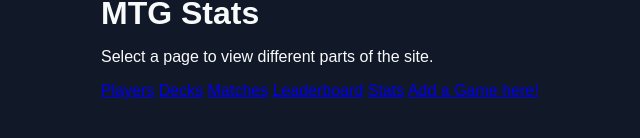
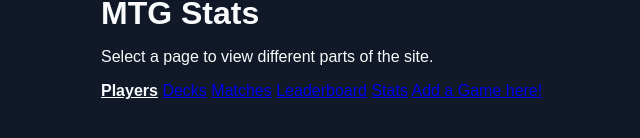
Before and after one commit to BudLou/MTGStats, a website: page public/index.html in a window 1280 px wide. Shown: the part 130-268 px from the top of the page, without its empty margins (189-829 px from the left). Drawn offline with Linux system fonts and the light colour scheme.

Commit message:
Homepage update 4

```diff
--- a/public/styles.css
+++ b/public/styles.css
@@ -15,7 +15,7 @@ h1 {
   margin-bottom: 12px;
 }
 
-.player-link {
+.players-link {
   color: #f9fafb;
   font-weight: bold;
 }
```
